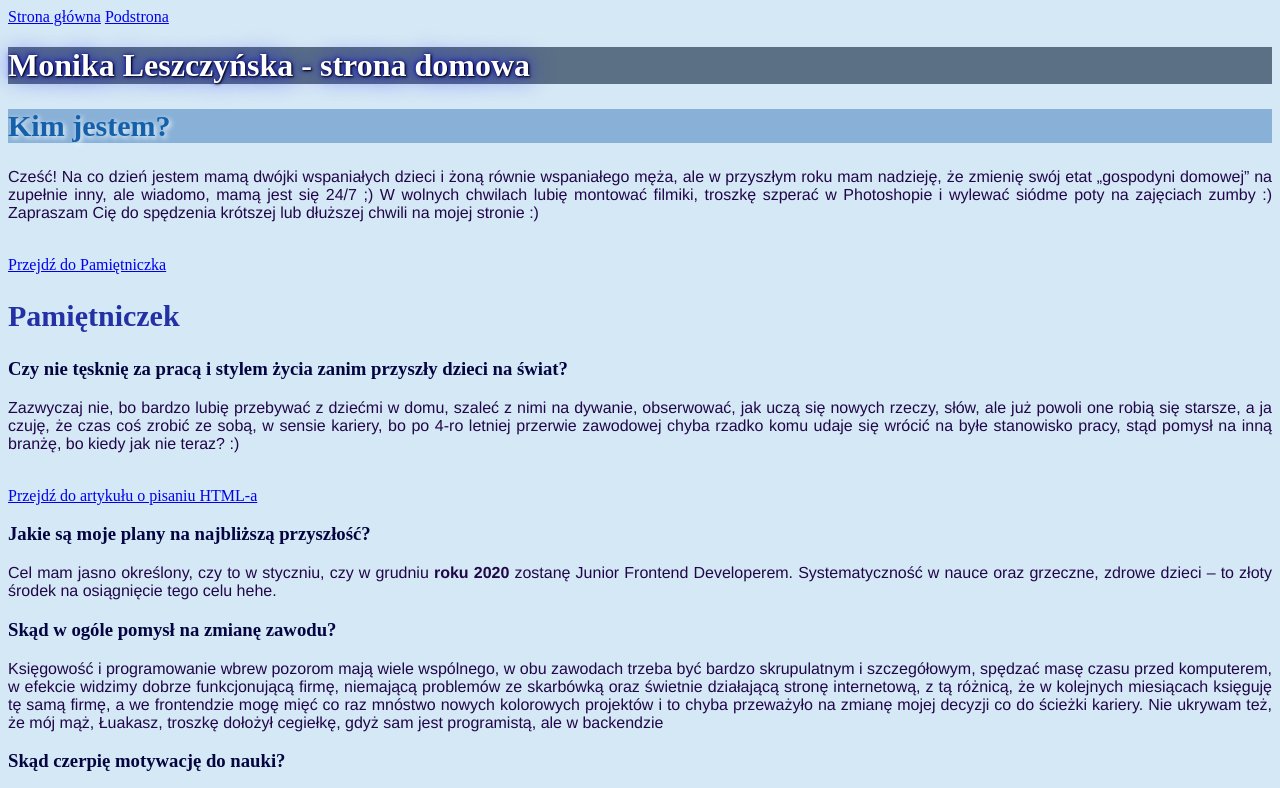
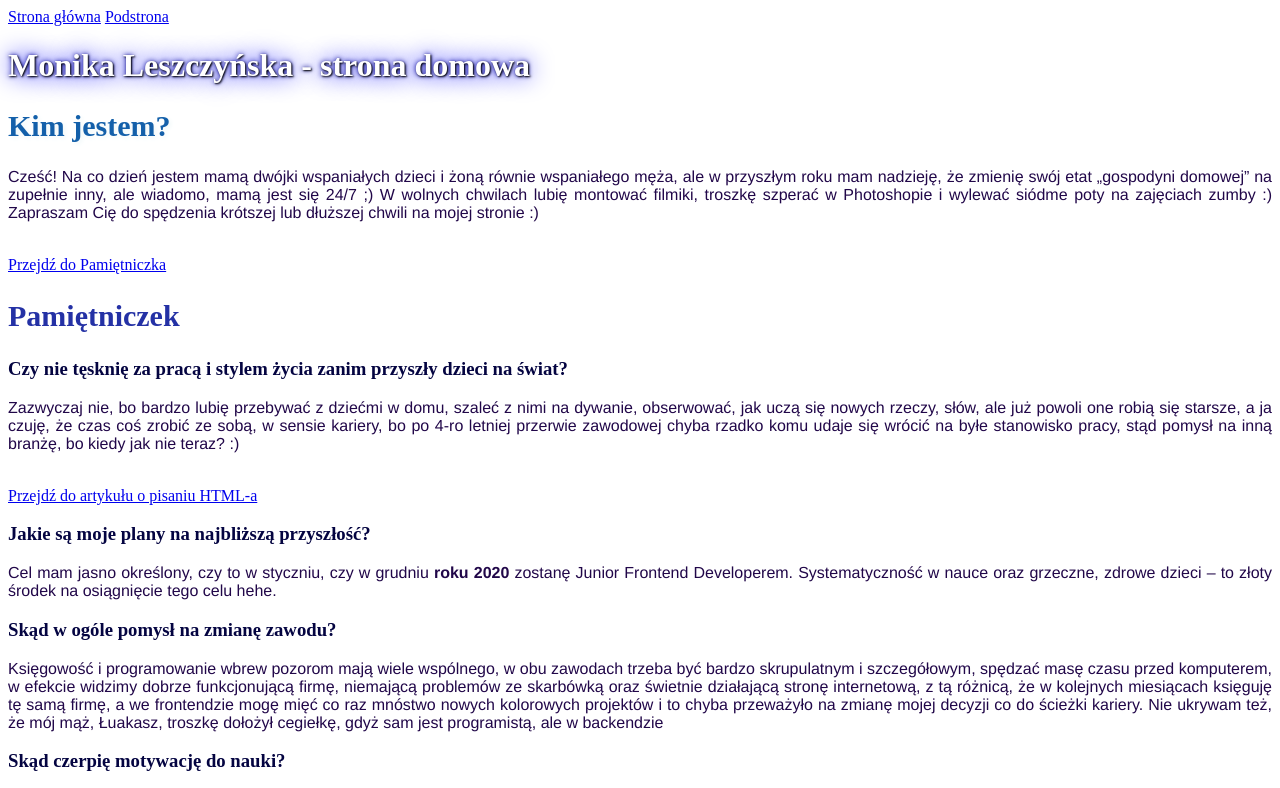
Before and after one commit to monikaleszczynska/homepage, a plain HTML site: page index.html in a window 1280 px wide. Shown: the top 788 px of the page. Drawn offline with Linux system fonts and the light colour scheme.

Commit message:
initial commit

```diff
--- a/style.css
+++ b/style.css
@@ -1,19 +1,18 @@
-body {
-    background: rgb(213, 232, 245);
+.body{
+    background: #fefefe;
 }
 
 .mainHeader {
     text-align: left;
     color: white;
     text-shadow: 1px 1px 2px black, 0 0 25px blue, 0 0 5px darkblue;
-    background: rgb(91, 112, 133);
+
 }
 
 
 .sectionHeader {
     color: #1460AA;
     text-shadow: 2px 2px 5px rgb(238, 247, 248);
-    background: rgb(137, 177, 216);
     font-size: 30px;
 }
 
```
